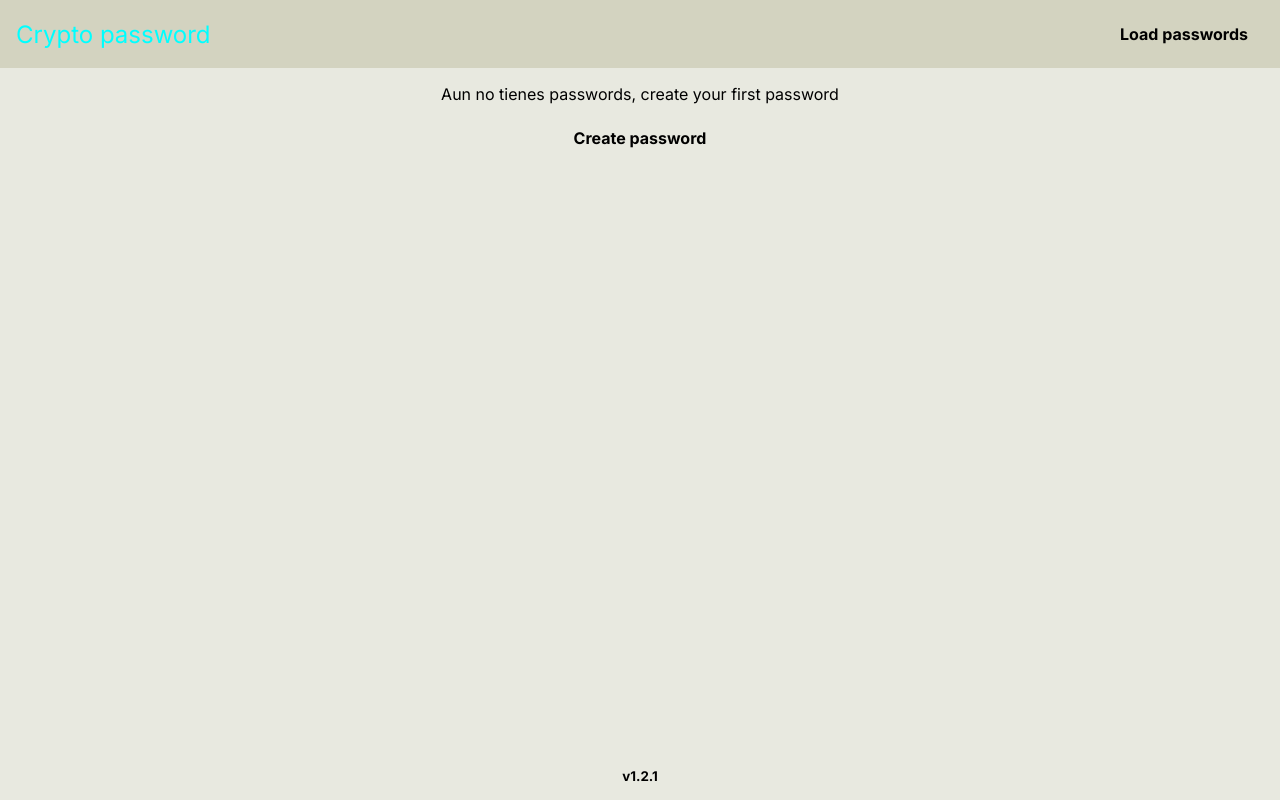
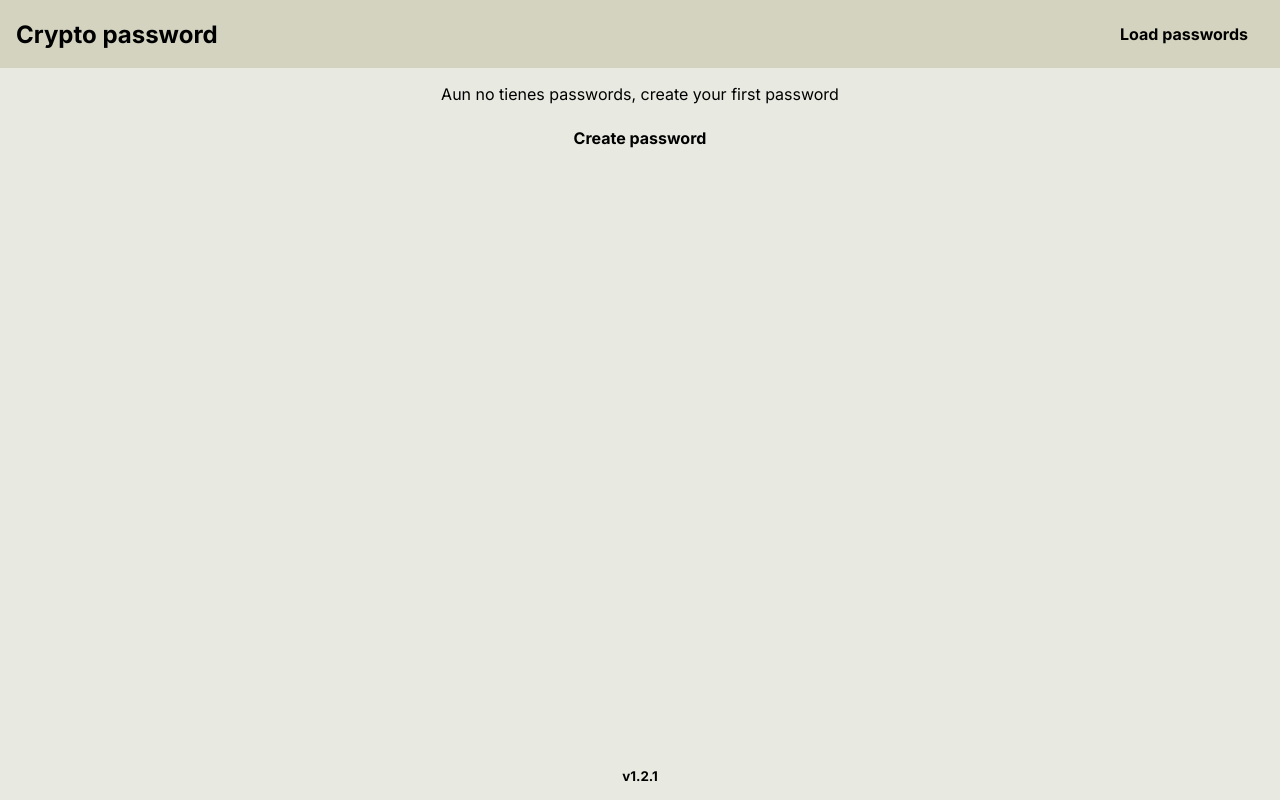
Before and after one commit to dagamdev/crypto-password, a Next.js app: page / in a window 1280 px wide. Built offline with nearby package versions, Linux system fonts and the light colour scheme; no server answers.

Commit message:
Add title class styles

```diff
--- a/src/styles/header.module.css
+++ b/src/styles/header.module.css
@@ -7,5 +7,11 @@
 }
 
 .title {
+    color: inherit;
     font-size: 24px;
+    font-weight: bold;
 }
+
+.title:hover {
+    text-decoration: none;
+}
```
